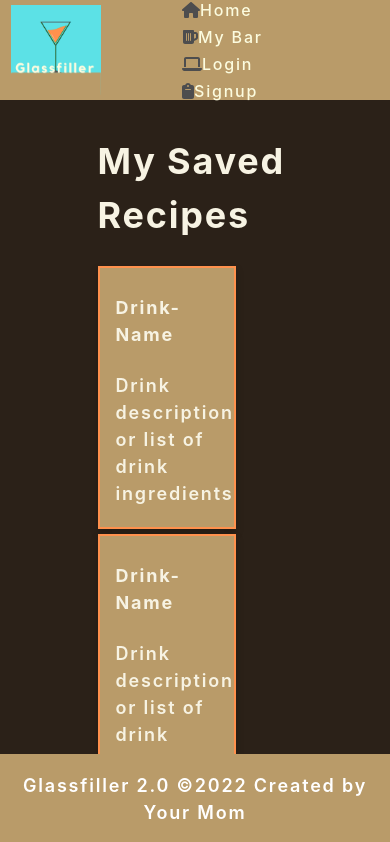
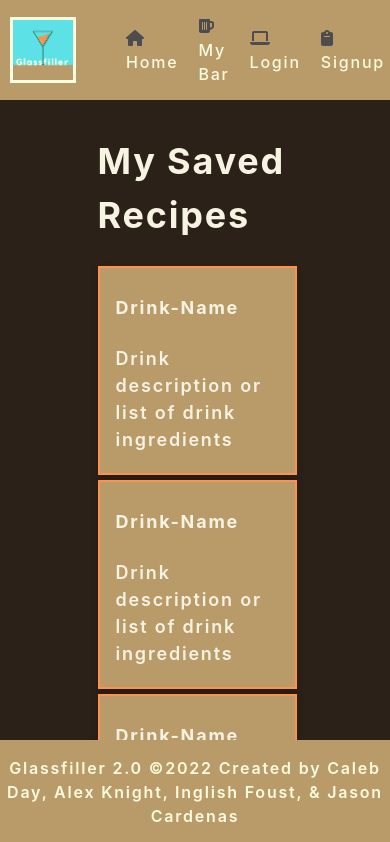
Before and after one commit to Caleeeb/glassfiller-2.0, a React (Create React App) app in the folder client/: page /mybar in a window 390 px wide. Shown: the top 842 px of the page. Built offline with nearby package versions, Linux system fonts and the light colour scheme.

Commit message:
minor responive changes

```diff
--- a/client/src/components/Footer/index.js
+++ b/client/src/components/Footer/index.js
@@ -4,7 +4,7 @@ const Footer = () => {
 
     return (
         <div class="footer">
-  <p>Glassfiller 2.0 ©2022 Created by Your Mom</p>
+  <p>Glassfiller 2.0 ©2022 Created by Caleb Day, Alex Knight, Inglish Foust, & Jason Cardenas</p>
 </div>
     )
 };
--- a/client/src/components/MyPage/index.js
+++ b/client/src/components/MyPage/index.js
@@ -5,21 +5,18 @@ function MyPage() {
 <div className="all-cards">
       <h1>My Saved Recipes</h1>
       <div className="card">
-
         <div className="card-container">
           <h4>Drink-Name</h4>
           <p>Drink description or list of drink ingredients</p>
         </div>
       </div>
       <div className="card">
-
         <div className="card-container">
           <h4>Drink-Name</h4>
           <p>Drink description or list of drink ingredients</p>
         </div>
       </div>
       <div className="card">
-
         <div className="card-container">
           <h4>Drink-Name</h4>
           <p>Drink description or list of drink ingredients</p>
--- a/client/src/index.css
+++ b/client/src/index.css
@@ -33,6 +33,15 @@ code {
 
 
 /* card styling begins */
+.all-cards {
+  margin: auto;
+  width: 50%;
+  padding: 10px;
+  display: block;
+  justify-content: center;
+  align-items: center;
+}
+
 .card {
   box-shadow: 0 4px 8px 0 rgba(0,0,0,0.2);
   transition: 0.3s;
@@ -52,14 +61,7 @@ code {
 .card-container {
   padding: 2px 16px;
 }
-.all-cards {
-  margin: auto;
-  width: 50%;
-  padding: 10px;
-  display: block;
-  justify-content: center;
-  align-items: center;
-}
+
 
 
 
@@ -72,7 +74,7 @@ code {
   display: flex;
   -webkit-box-orient: vertical;
   -webkit-box-direction: normal;
-          flex-direction: column;
+  flex-direction: column;
   border-radius: 4px;
   box-shadow: 0 2px 25px rgba(0, 0, 0, 0.2);
 }
@@ -100,6 +102,7 @@ code {
   outline: none;
   -webkit-transition: all .2s;
   transition: all .2s;
+  margin-top: 5px;
 }
 
 .login-form a.link {
@@ -131,6 +134,7 @@ code {
   outline: 0;
   -webkit-transition: all .3s;
   transition: all .3s;
+  margin-top: 5px;
 }
 .login-form .action button:hover {
   background: rgba(92,225,230,255);
@@ -153,40 +157,43 @@ header li {
   text-decoration: none;
 }
 
-header{
+header {
   display: flex;
   justify-content: space-between;
   align-items: center;
   padding: 30px 10px;
   background-color: #b99b69;
   height: 40px;
+  background-size: cover;
 }
-.logo {
-cursor: pointer;
-max-width: 100px;
-max-height: 90px;
-border: 1px solid rgba(185,155,105,255);
-}
+
  .nav__links {
   list-style: none;
  }
 
  .nav__links li {
   display: inline-block;
-  padding: 0px 40px;
+  padding: 0px 25px;
+
  }
 
 .nav__links li NavLink {
   transition: all 0.3s ease 0s;
   padding-right: 20px;
-
 }
 
 .nav__links li NavLink:hover {
 
-  color: var(-- --light)
+  color: rgba(255,145,77,255);
 }
 
+.logo {
+cursor: pointer;
+max-width: 100px;
+max-height: 90px;
+border: 3px solid;
+border-color: rgba(252,252,223,255);
+}
 /* Footer style begins */
 
 .footer {
@@ -195,6 +202,70 @@ border: 1px solid rgba(185,155,105,255);
   bottom: 0;
   width: 100%;
   background-color: #b99b69;
-  color: white;
+  color: rgba(252,252,223,255);;
   text-align: center;
+  font-size: medium;
 }
+
+
+
+/* Implment Media-Queries */
+@media only screen
+   and (max-width : 500px) {
+    .all-cards {
+      margin: auto;
+      width: 50%;
+      padding: 10px;
+      display: block;
+      justify-content: center;
+      align-items: center;
+    }
+     .card {
+      box-shadow: 0 4px 8px 0 rgba(0,0,0,0.2);
+      transition: 0.3s;
+      width: 100%;
+      background-color: rgba(185,155,105,255);
+      margin-top: 5px;
+      border: 2px solid rgba(255,145,77,255);
+    }
+
+    .logo {
+      cursor: pointer;
+      max-width: 80px;
+      max-height: 60px;
+      border: 3px solid;
+      border-color: rgba(252,252,223,255);
+      }
+
+      .login-form {
+        background-color: #b99b69;
+        width: 250px;
+        margin: 65px auto;
+        display: -webkit-box;
+        display: flex;
+        -webkit-box-orient: vertical;
+        -webkit-box-direction: normal;
+        flex-direction: column;
+        border-radius: 4px;
+        box-shadow: 0 2px 25px rgba(0, 0, 0, 0.2);
+      }
+
+     .nav__links {
+      display:flex;
+      align-items:center;
+    }
+
+    .nav__links li {
+      display: inline-block;
+      padding: 0px 10px;
+    }
+
+    footer {
+      display:flex;
+      align-items:center;
+    }
+    header {
+
+      background-size: cover;
+    }
+    }
```
